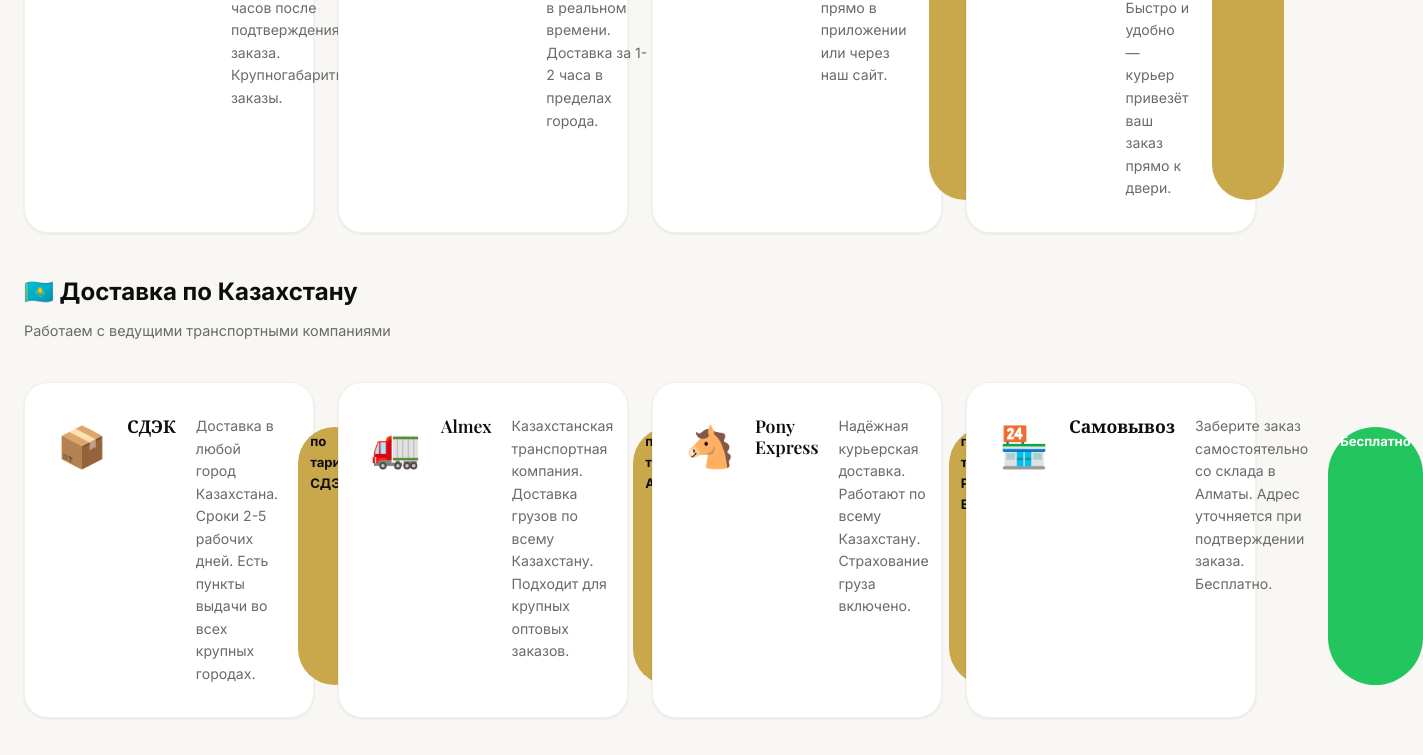
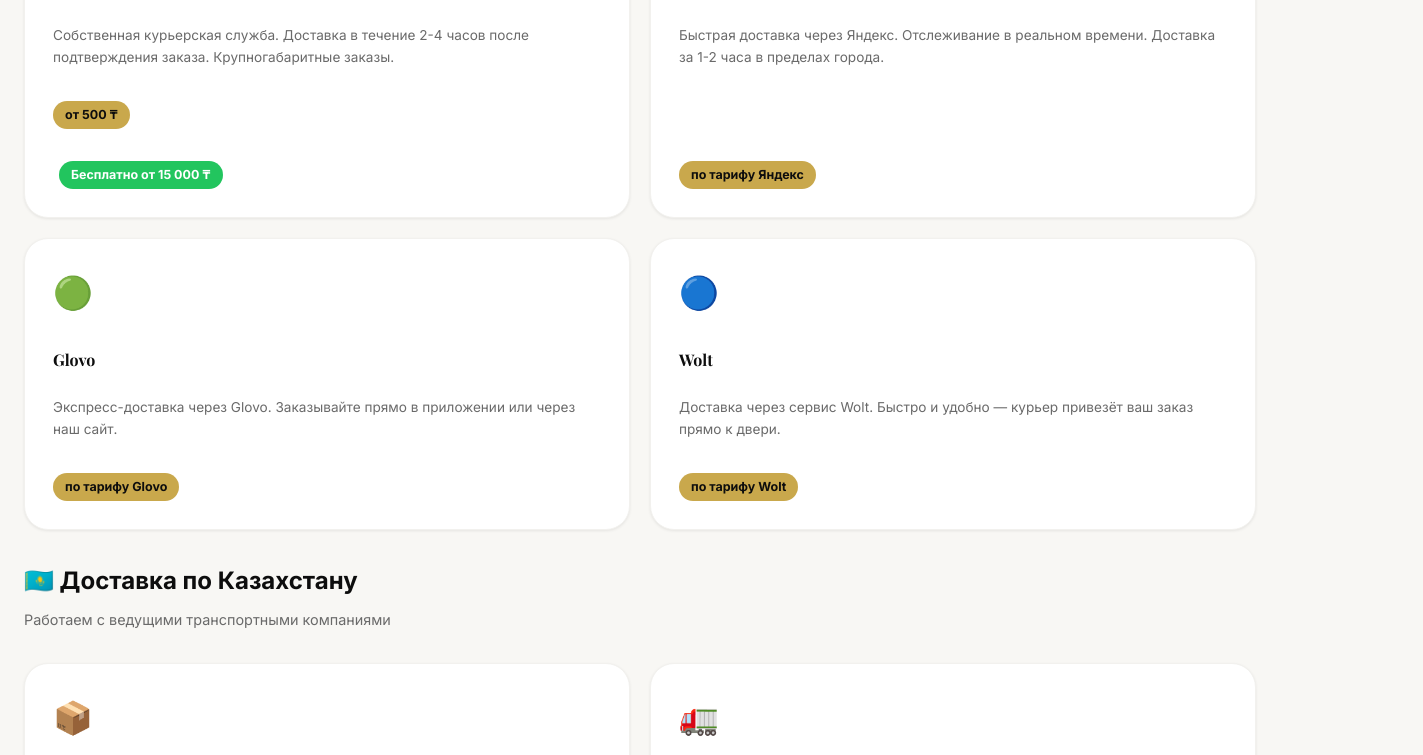
Before and after one commit to iabdulzhan-cell/isa-lux-website, a website: page public/delivery.html in a window 1280 px wide. Shown: the part 551-1306 px from the top of the page, 1423 px wide, since content can reach past the window. Drawn offline with nearby package versions, Linux system fonts and the light colour scheme; no server answers.

Commit message:
Fix delivery page grid layout

```diff
--- a/public/delivery.html
+++ b/public/delivery.html
@@ -10,12 +10,13 @@
     .page-hero { background: var(--black); padding: 48px 0 32px; border-bottom: 1px solid rgba(201,168,76,0.15); }
     .page-hero h1 { color: var(--white); font-size: 2rem; margin-bottom: 8px; }
     .page-hero p { color: rgba(255,255,255,0.5); font-size: 0.9rem; }
-    .delivery-grid { display: grid; grid-template-columns: repeat(auto-fit, minmax(280px, 1fr)); gap: 24px; margin: 40px 0; }
-    .delivery-card { background: var(--white); border-radius: var(--radius-xl); padding: 32px; box-shadow: var(--shadow-sm); border: 1px solid var(--gray-100); }
-    .delivery-icon { font-size: 2.5rem; margin-bottom: 16px; }
-    .delivery-card h3 { font-size: 1.1rem; margin-bottom: 8px; color: var(--black); }
-    .delivery-card p { color: var(--gray-600); font-size: 0.88rem; line-height: 1.6; }
-    .delivery-card .price-tag { display: inline-block; margin-top: 12px; background: var(--gold); color: var(--black); font-weight: 700; font-size: 0.82rem; padding: 4px 12px; border-radius: 50px; }
+    .delivery-grid { display: grid; grid-template-columns: repeat(2, 1fr); gap: 20px; margin: 32px 0; }
+    @media(max-width: 640px) { .delivery-grid { grid-template-columns: 1fr; } }
+    .delivery-card { background: var(--white); border-radius: var(--radius-xl); padding: 28px; box-shadow: var(--shadow-sm); border: 1px solid var(--gray-100); display: flex; flex-direction: column; }
+    .delivery-icon { font-size: 2rem; margin-bottom: 12px; }
+    .delivery-card h3 { font-size: 1rem; margin-bottom: 8px; color: var(--black); font-weight: 700; }
+    .delivery-card p { color: var(--gray-600); font-size: 0.85rem; line-height: 1.6; flex: 1; }
+    .delivery-card .price-tag { display: inline-block; margin-top: 12px; background: var(--gold); color: var(--black); font-weight: 700; font-size: 0.78rem; padding: 4px 12px; border-radius: 50px; width: fit-content; }
     .delivery-card .free-tag { background: #22c55e; color: white; }
     .section-title { font-size: 1.5rem; font-weight: 700; margin-bottom: 8px; color: var(--black); }
     .section-sub { color: var(--gray-600); font-size: 0.9rem; margin-bottom: 32px; }
```
